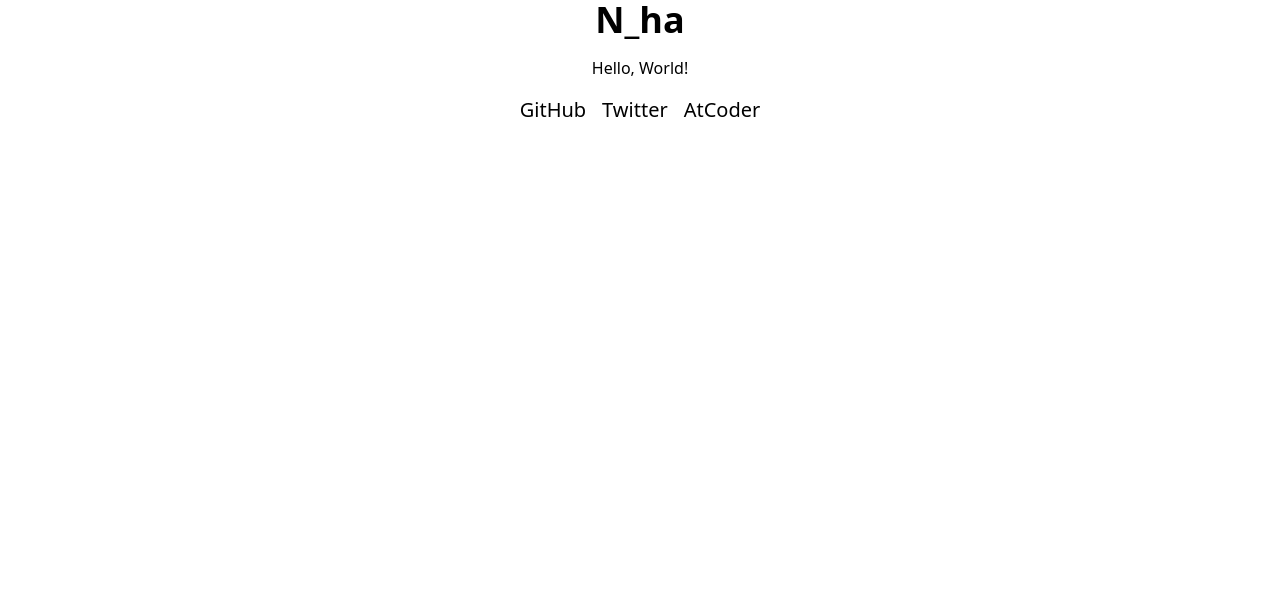
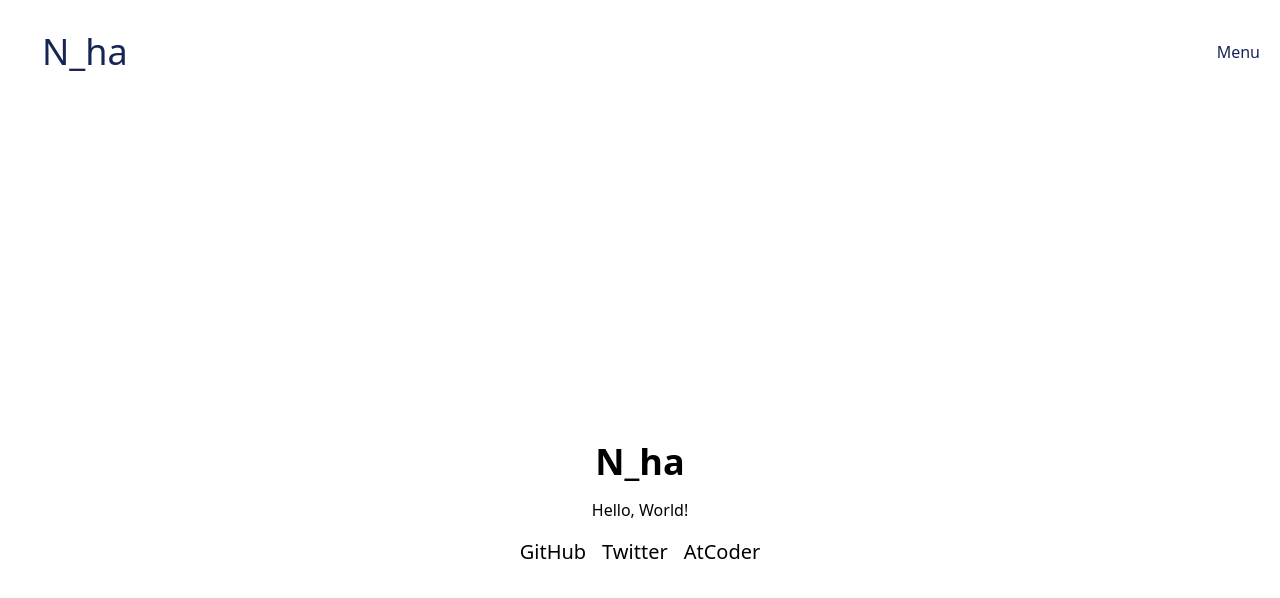
Before and after one commit to N-ha-1050/blog_front_next, a Next.js app: page / in a window 1280 px wide. Shown: the top 598 px of the page. Built offline with nearby package versions, Linux system fonts and the light colour scheme.

Commit message:
共通レイアウトの作成

```diff
--- /dev/null
+++ b/src/components/Header.tsx
@@ -0,0 +1,17 @@
+import Link from "next/link"
+
+export const Header = () => {
+    return (
+        <header className="flex items-center py-2.5 px-5 max-w-7xl mx-auto">
+            <Link
+                href="/"
+                // className="text-4xl text-blue-950 border-b border-transparent duration-200 hover:opacity-80 hover:border-blue-400"
+                className="py-5 px-5 rounded-full text-4xl text-blue-950 border-2 border-transparent duration-200 hover:opacity-80 hover:border-blue-400"
+            >
+                N_ha
+            </Link>
+            <div className="flex-1" />
+            <button className="text-blue-950">Menu</button>
+        </header>
+    )
+}
--- /dev/null
+++ b/src/components/Layout.tsx
@@ -0,0 +1,13 @@
+import React from "react"
+import { Header } from "./Header"
+
+export const Layout = ({ children }: { children: React.ReactNode }) => {
+    return (
+        <>
+            <Header />
+            <main className="p-4 flex min-h-screen max-w-7xl mx-auto justify-center flex-col">
+                {children}
+            </main>
+        </>
+    )
+}
--- a/src/pages/_app.tsx
+++ b/src/pages/_app.tsx
@@ -1,6 +1,13 @@
-import '@/styles/globals.css'
-import type { AppProps } from 'next/app'
+import { Layout } from "@/components/Layout"
+import "@/styles/globals.css"
+import type { AppProps } from "next/app"
 
-export default function App({ Component, pageProps }: AppProps) {
-  return <Component {...pageProps} />
+const App = ({ Component, pageProps }: AppProps) => {
+    return (
+        <Layout>
+            <Component {...pageProps} />
+        </Layout>
+    )
 }
+
+export default App
```
